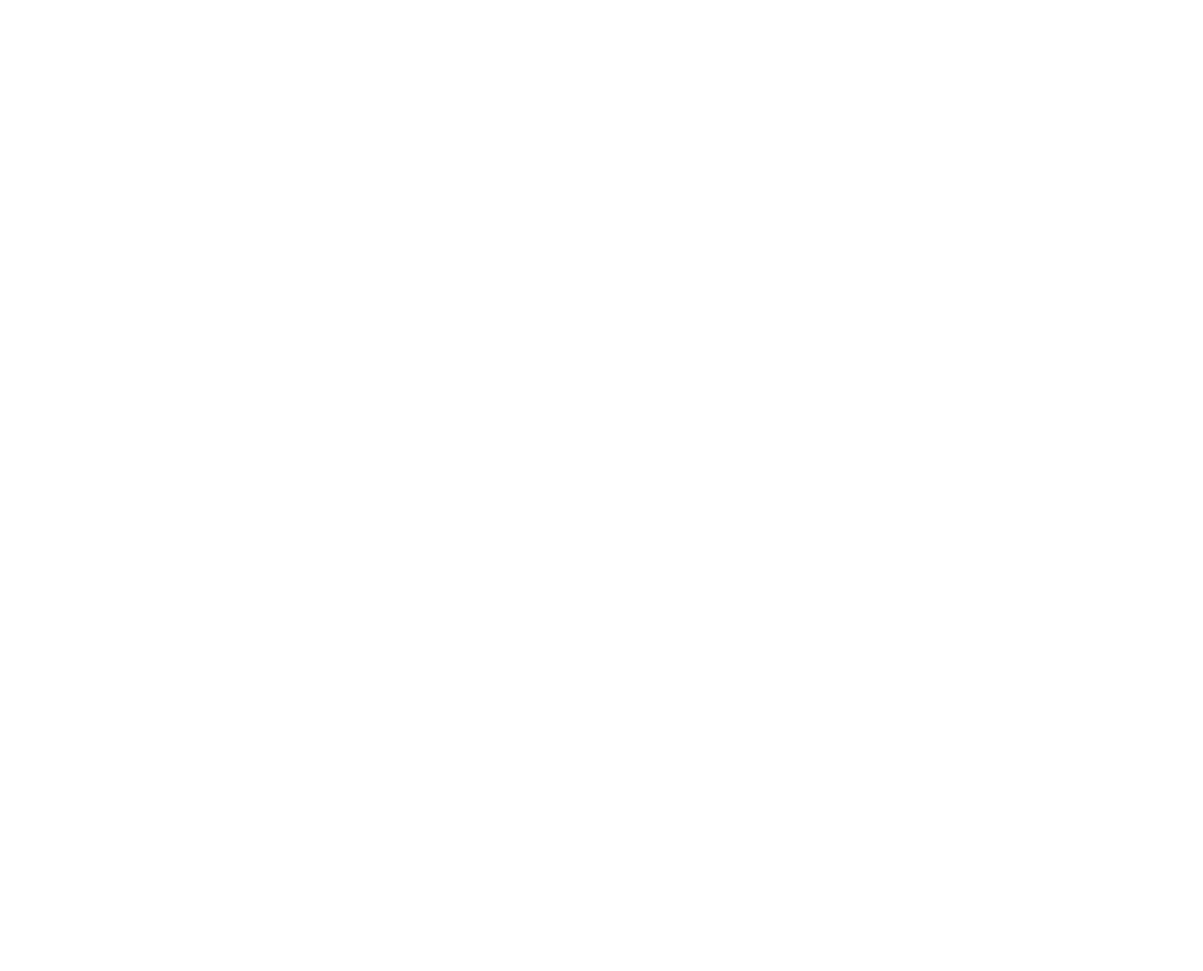
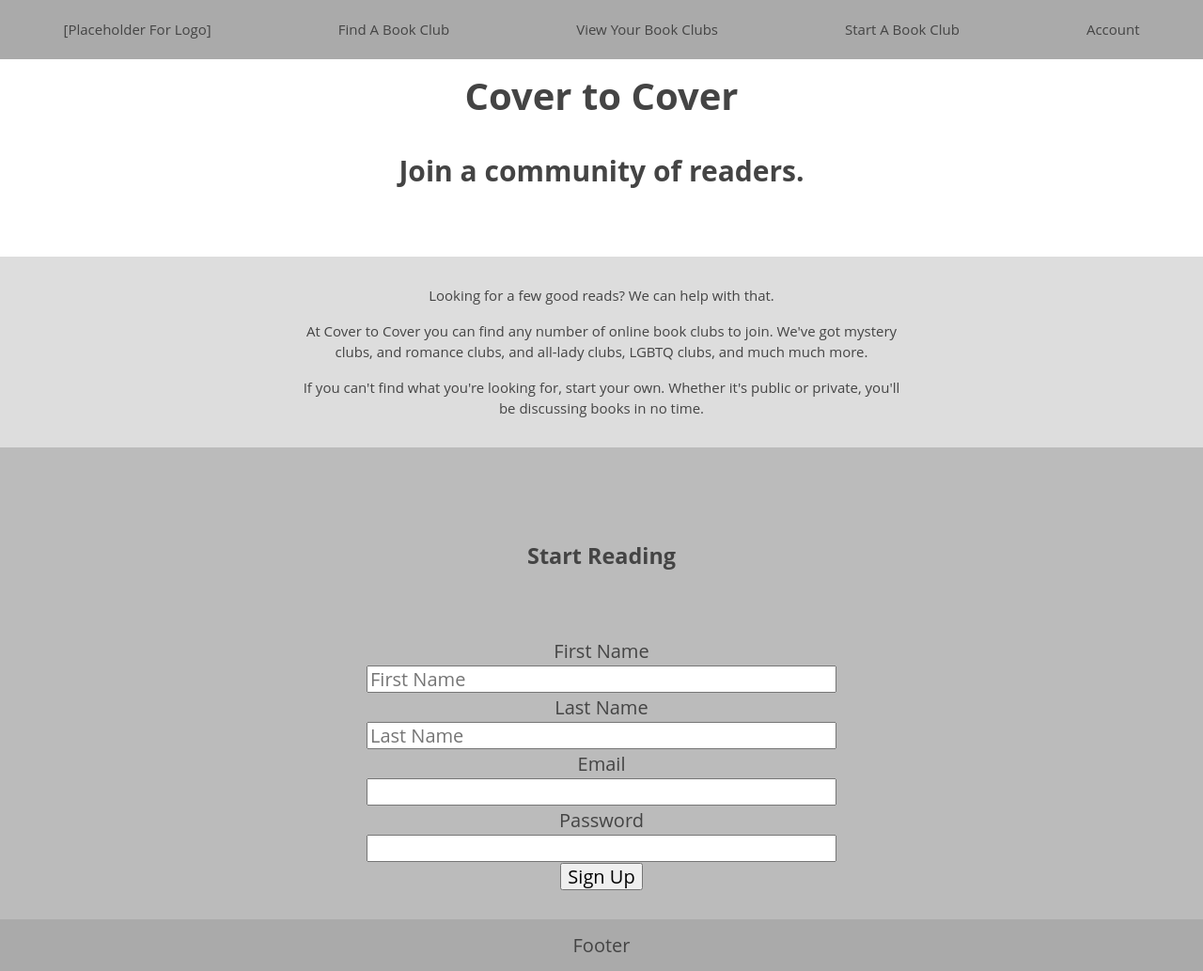
Before and after one commit to legsateri/cover-to-cover-wires, a plain HTML site: page homepage/index.html in a window 1280 px wide. Shown: the whole page at 94% size. Before the commit the page ends 800 px from the top, so only its background shows below. Drawn offline with nearby package versions, Linux system fonts and the light colour scheme.

Commit message:
homepage wires

```diff
--- a/homepage/index.html
+++ b/homepage/index.html
@@ -0,0 +1,61 @@
+<!DOCTYPE html>
+<html lang="en">
+
+<head>
+    <title>Homepage HTML Wire</title>
+    <meta name="viewport" content="width=device-width, initial-scale=1">
+    <link rel="stylesheet" type="text/css" href="//cdnjs.cloudflare.com/ajax/libs/normalize/6.0.0/normalize.css">
+    <link rel="stylesheet" type="text/css" href="main.css">
+</head>
+
+<body>
+    <nav role="navigation">
+        <ul>
+            <li>[Placeholder For Logo]</li>
+            <li>Find A Book Club</li>
+            <li>View Your Book Clubs</li>
+            <li>Start A Book Club</li>
+            <li>Account</li>
+        </ul>
+    </nav>
+    <main role="main">
+        <header role="banner">
+            <h1>Cover to Cover</h1>
+            <h2>Join a community of readers.</h2>
+        </header>
+        <section>
+            <p>Looking for a few good reads? We can help with that.</p>
+            <p>At Cover to Cover you can find any number of online book clubs to join. We've got mystery clubs, and
+                romance clubs, and all-lady clubs, LGBTQ clubs, and much much more.</p>
+            <p>If you can't find what you're looking for, start your own. Whether it's public or private, you'll
+                be discussing books in no time.</p>
+        </section>
+        <section>
+            <header>
+                <h3>Start Reading</h3>
+            </header>
+            <form class='signup-form'>
+                <div>
+                    <label for="first-name">First Name</label>
+                    <input placeholder='First Name' type="text" name='first-name' id='first-name' />
+                </div>
+                <div>
+                    <label for="last-name">Last Name</label>
+                    <input placeholder='Last Name' type="text" name='last-name' id='last-name' />
+                </div>
+                <div>
+                    <label for="email">Email</label>
+                    <input type="text" name='email' id='email' />
+                </div>
+                <div>
+                    <label for="password">Password</label>
+                    <input type="password" name='password' id='password' />
+                </div>
+                <button type='submit'>Sign Up</button>
+            </form>
+        </section>
+    </main>
+    <footer role="content-info">Footer</footer>
+</body>
+
+</html>
--- a/homepage/main.css
+++ b/homepage/main.css
@@ -0,0 +1,74 @@
+* {
+    box-sizing: border-box;
+}
+
+body {
+    font-family: "Open Sans", sans-serif;
+    font-size: 20px;
+    color: #444;
+    text-align: center;
+    line-height: 1.5;
+    min-width: 320px;
+}
+
+footer {
+    padding: 1% 0;
+    background-color: #aaa;
+}
+
+nav {
+    position: fixed;
+    top: 0;
+    left: 0;
+    right: 0;
+    z-index: 10;
+    background-color: #aaa;
+}
+
+header {
+    padding: 45px 15px;
+}
+
+section {
+    min-height: 200px;
+    padding: 30px 15px;
+    background-color: #bbb;
+}
+
+section:nth-child(even) {
+    background-color: #ddd;
+}
+
+p {
+    margin: 0 auto;
+    max-width: 650px;
+    font-size: 15px;
+}
+
+p+p {
+    margin-top: 15px;
+}
+
+input, textarea {
+    width: 100%;
+    max-width: 500px;
+}
+
+label {
+    display: block;
+}
+
+.form-section {
+    margin-bottom: 30px;
+}
+
+ul {
+    list-style: none;
+    display: flex;
+    justify-content: space-around;
+    padding: 0;
+}
+
+li {
+    font-size: 15px;
+}
```
Also changed, not shown: index.html (+1 -0 lines).
